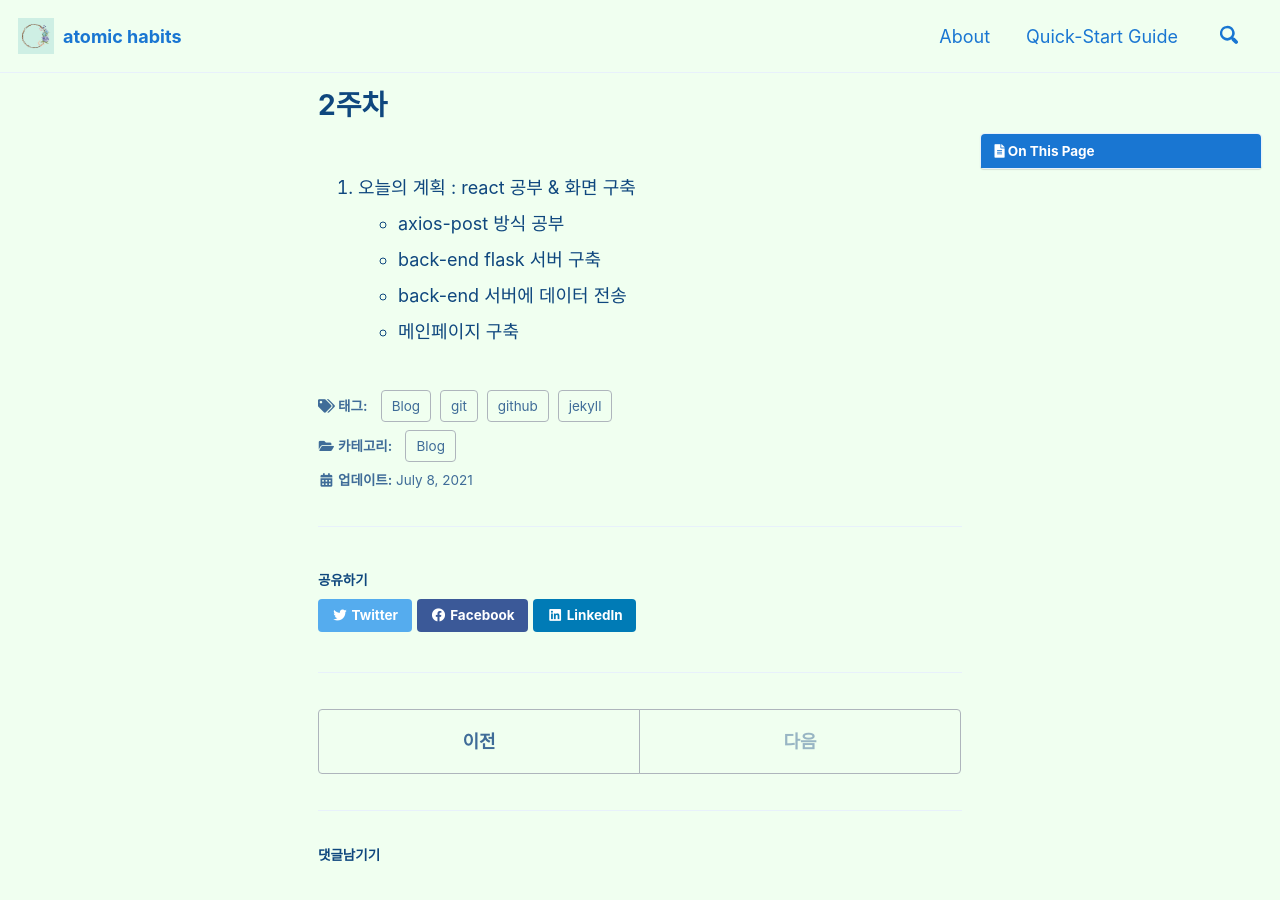
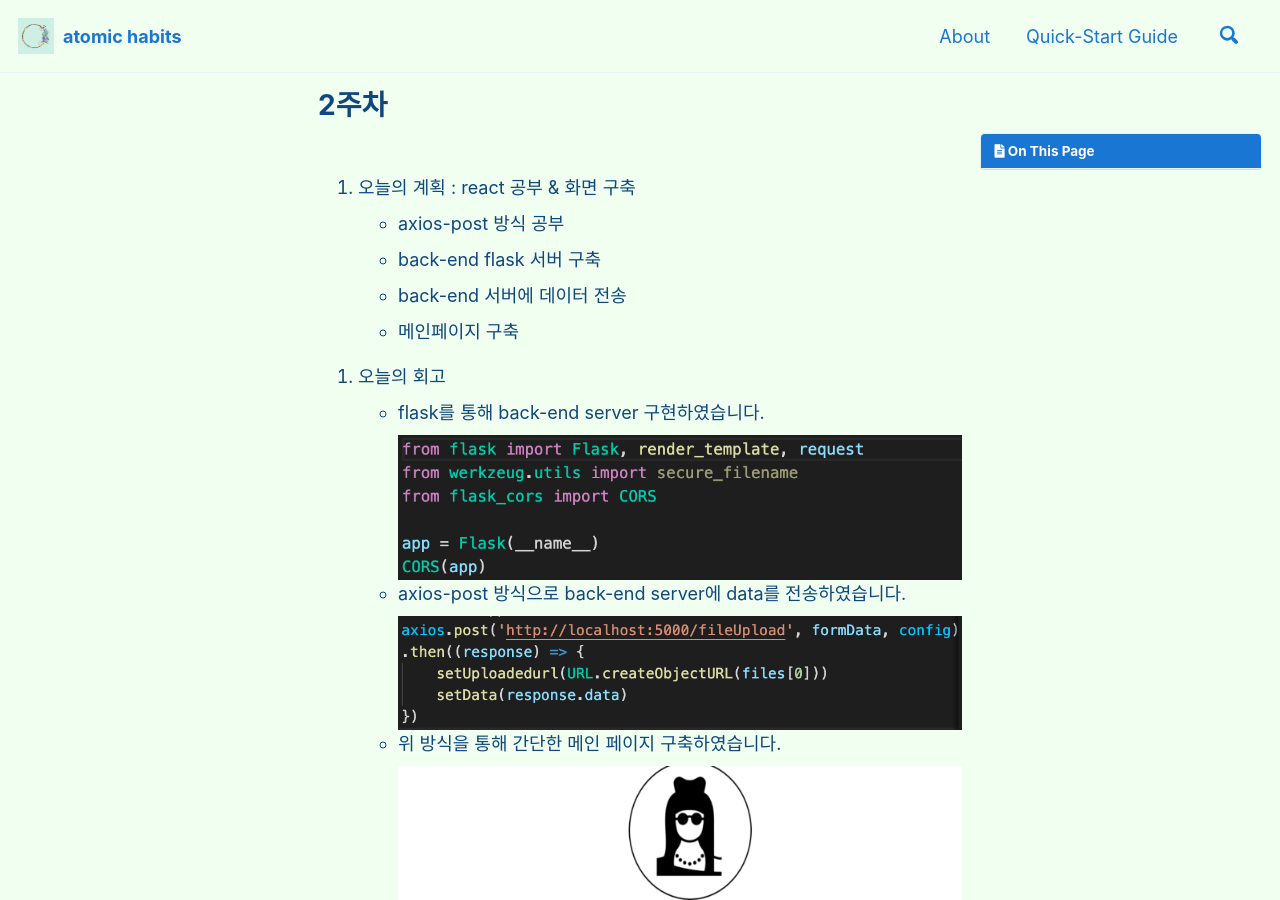
Before and after one commit to ohhonggi/ohhonggi.github.io, a Jekyll site: the page built from _posts/2021-07-08-react 공부 & 화면구축.md, in a window 1280 px wide and 900 px high. Built offline with Jekyll 4.4.1, drawn with Linux system fonts in a browser that asks for light colours; cached includes are drawn as plain includes; comment, search, counter and statistics services are not loaded.

Commit message:
second week finish

```diff
--- a/_posts/2021-07-08-react 공부 & 화면구축.md
+++ b/_posts/2021-07-08-react 공부 & 화면구축.md
@@ -26,15 +26,17 @@ last_modified_at: 2021-07-08
                             <li> 메인페이지 구축</li>
                         </ul>
                 </ol>
-                <!-- <ol>
+                <ol>
                     <li>오늘의 회고</li>
                         <ul>
-                            <li> mac m1에서 docker 연동의 호환성 문제 해결을 위해 2시간정도 소요. </li>
-                            <img src = "/assets/images/week1/docker_success.png">
-                            <li> 생활코딩 react의 component 강의를 통해 react component example 사용</li>
-                            <img src = "/assets/images/week1/component.png">
+                            <li> flask를 통해 back-end server 구현하였습니다.</li>
+                            <img src = "/assets/images/week2/Flask.png">
+                            <li> axios-post 방식으로 back-end server에 data를 전송하였습니다.</li>
+                            <img src = "/assets/images/week2/axios-post.png">
+                            <li> 위 방식을 통해 간단한 메인 페이지 구축하였습니다. </li>
+                            <img src = "/assets/images/week2/main_page.png">
                         </ul>
-                </ol> -->
+                </ol>
         </div>
     </body>
 </html>
```
Also changed, not shown: assets/images/week2/Flask.png (added), assets/images/week2/axios-post.png (added), assets/images/week2/main_page.png (added), 4 other files.
